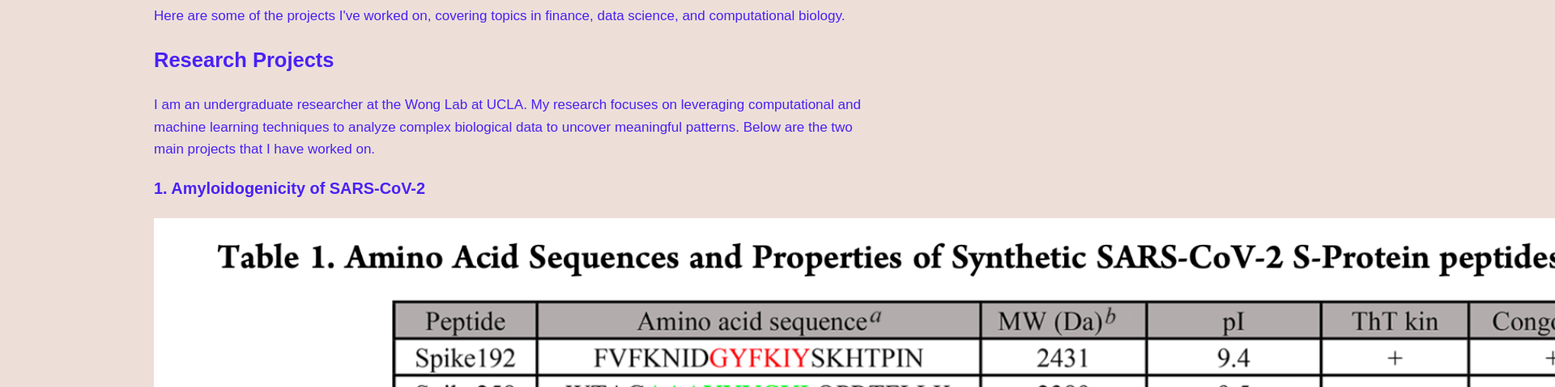
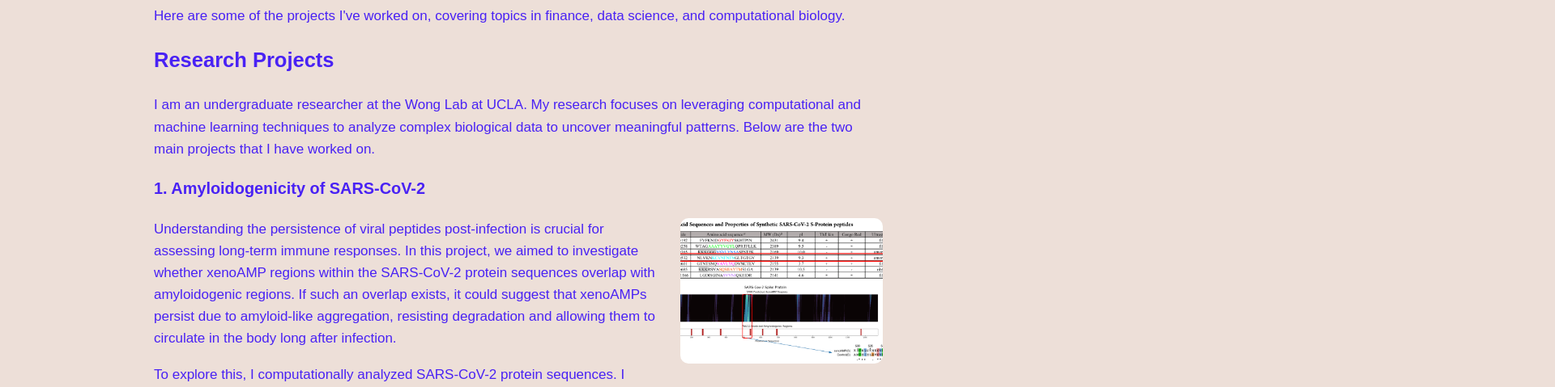
Before and after one commit to tonySun2/my-portfolio, a plain HTML site: page projects.html in a window 1280 px wide. Shown: the part 137-616 px from the top of the page at 81% size, 1920 px wide, since content can reach past the window. Drawn offline with Linux system fonts and the light colour scheme.

Commit message:
pic size

```diff
--- a/projects.html
+++ b/projects.html
@@ -23,7 +23,7 @@
 
             <h3>1. Amyloidogenicity of SARS-CoV-2</h3>
             <div class="project-container">
-                <img src="photos/amyloid.png" alt="Amyloid Analysis" class="project-pic">
+                <img src="photos/amyloid.png" alt="Amyloid Analysis" class="project-img">
                 <p>Understanding the persistence of viral peptides post-infection is crucial for assessing long-term immune responses. In this project, we aimed to investigate whether xenoAMP regions within the SARS-CoV-2 protein sequences overlap with amyloidogenic regions. If such an overlap exists, it could suggest that xenoAMPs persist due to amyloid-like aggregation, resisting degradation and allowing them to circulate in the body long after infection.</p>
                 <p>To explore this, I computationally analyzed SARS-CoV-2 protein sequences. I applied a Support Vector Machine (SVM) classifier to identify antimicrobial peptide (AMP)-like sequences and used the WALTZ algorithm to predict amyloidogenic segments. The results provided insights into the potential role of amyloid-like aggregation in the persistence of viral peptides. This is still an ongoing project.</p>
             </div>
```
